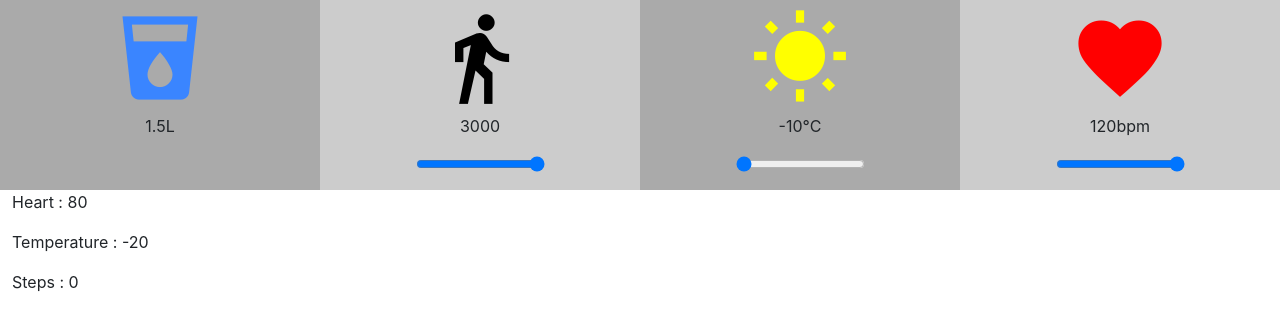
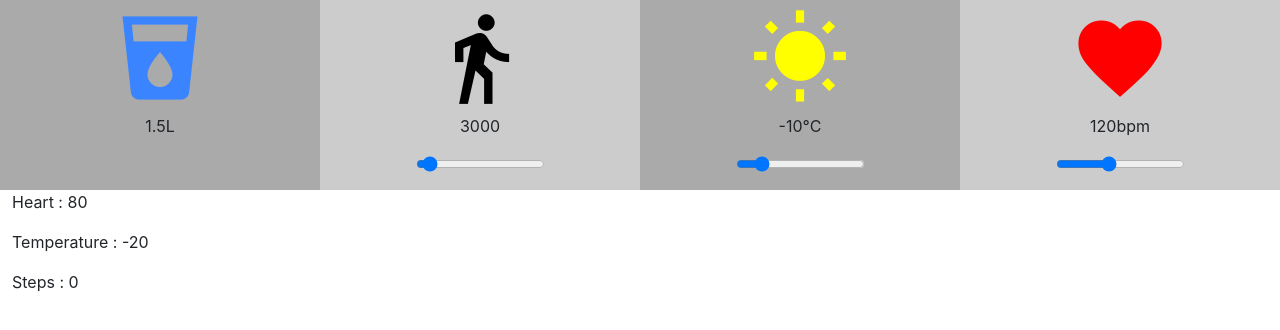
Before and after one commit to RoOcioo/react, a React (Create React App) app in the folder elsy/: page / in a window 1280 px wide. Shown: the top 330 px of the page. Built offline with nearby package versions, Linux system fonts and the light colour scheme.

Commit message:
some changes

```diff
--- a/elsy/src/App.js
+++ b/elsy/src/App.js
@@ -24,11 +24,24 @@ class App extends React.Component {
       steps: 3000
     };
     this.onHeartChange = this.onHeartChange.bind(this);
+    this.onStepsChange = this.onStepsChange.bind(this);
+    this.onTemperatureChange = this.onTemperatureChange.bind(this);
+
   }
 
     onHeartChange(e) {
       this.setState({
-        heart: e.heart.value
+        heart: e.target.value
+      });
+    }
+    onStepsChange(e) {
+      this.setState({
+        steps: e.target.value
+      });
+    }
+    onTemperatureChange(e) {
+      this.setState({
+        temperature: e.target.value
       });
     }
 
@@ -41,9 +54,11 @@ class App extends React.Component {
 
 
           <Box icon="local_drink" color="#3A85FF" value={1.5} unit="L" />
-          <Box icon="directions_walk" value={3000} min={stepsMin} max= {stepsMax}color="black" />
-          <Box icon="wb_sunny" value={-10} unit="°C" color="yellow" min={tempMin} max= {tempMax} />
-          <Box icon="favorite" value={120} unit="bpm" color="red" min = {heartMin} max= {heartMax}/>
+          <Box icon="directions_walk" value={3000} min={stepsMin} max= {stepsMax}color="black" onChange= {this.onStepsChange}/>
+          <Box icon="wb_sunny" value={-10} unit="°C" color="yellow" min={tempMin} max= {tempMax} onChange= {this.onTemperatureChange} />
+          <Box icon="favorite" value={this.state.heart} unit="bpm" color="red" min = {heartMin} max= {heartMax} onChange= {this.onHeartChange}
+
+          />
 
 
           <p>Heart : {heartMin} </p>
--- a/elsy/src/components/Box.jsx
+++ b/elsy/src/components/Box.jsx
@@ -30,8 +30,14 @@ class Box extends React.Component {
 </span>
 <p>{this.props.value}{this.props.unit}</p>
 
-<input type="range" min={this.props.stepsMin}
-        max={this.props.stepsMax} value={this.props.value} onInput/>
+<input type="range" min={this.props.min}
+        max={this.props.max} value={this.props.value} onInput= {this.props.onChange}/>
+
+
+
+
+
+
         </div>
 
 
```
